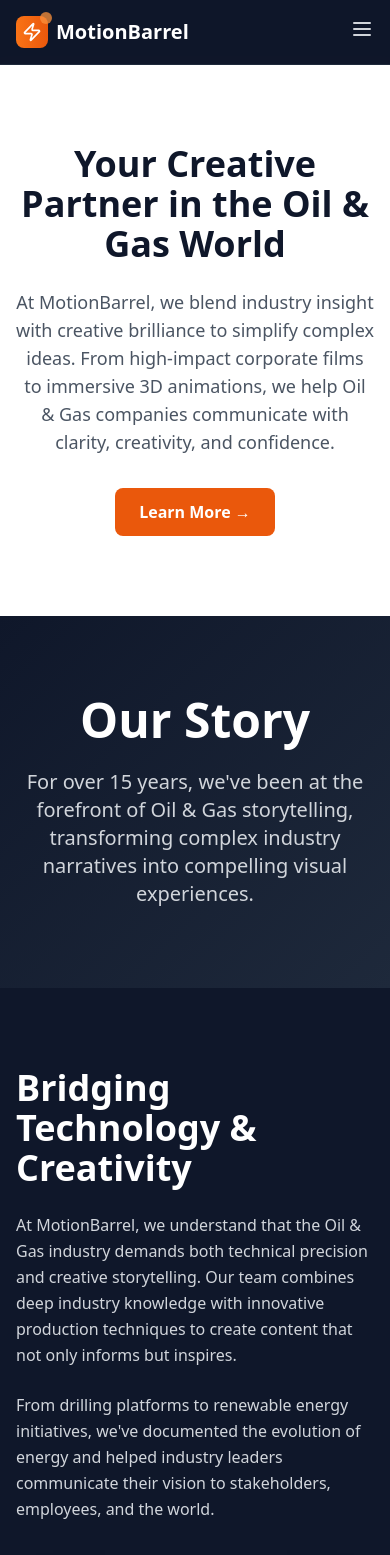
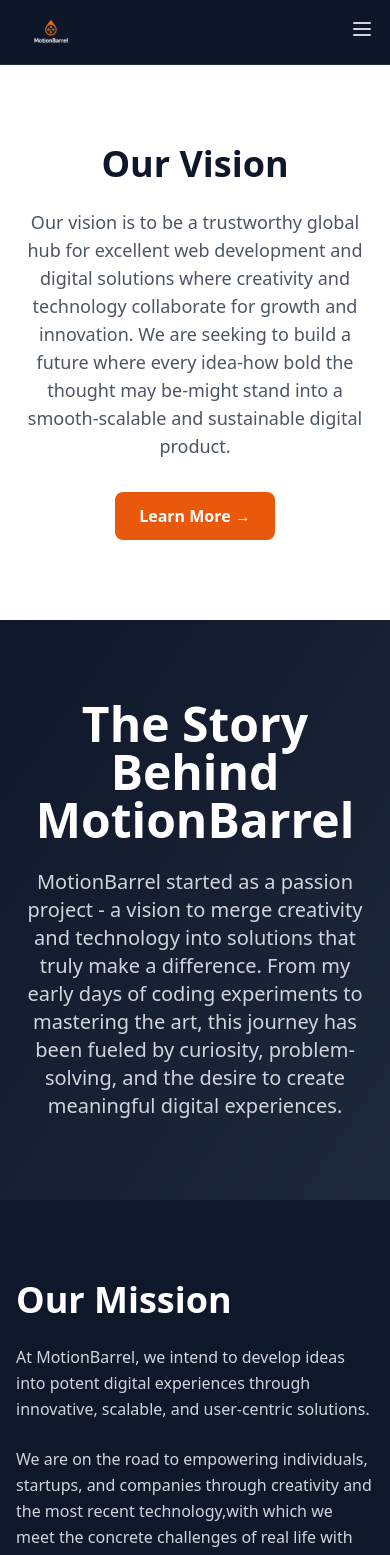
Before and after one commit to Anuj1212G/Motion_barrel, a React (Vite) app in the folder frontend/: page /about in a window 390 px wide. Shown: the top 1555 px of the page. Built offline with nearby package versions, Linux system fonts and the light colour scheme.

Commit message:
made new changes

```diff
--- a/frontend/index.html
+++ b/frontend/index.html
@@ -1,13 +1,16 @@
 <!doctype html>
 <html lang="en">
+
 <head>
   <meta charset="UTF-8" />
-    <link rel="icon" type="image/svg+xml" href="/vite.svg" />
+  <link rel="icon" type="image/png" href="/image/logo.png" />
   <meta name="viewport" content="width=device-width, initial-scale=1.0" />
   <title>MotionBarrel MERN Stack Website</title>
 </head>
+
 <body>
   <div id="root"></div>
   <script type="module" src="/src/main.jsx"></script>
 </body>
+
 </html>
--- a/frontend/src/components/Footer.jsx
+++ b/frontend/src/components/Footer.jsx
@@ -8,19 +8,16 @@
         <div className="grid grid-cols-1 md:grid-cols-4 gap-8">
           {/* Logo and Description */}
           <div className="col-span-1 md:col-span-2">
-            <Link to="/" className="flex items-center space-x-2 mb-4">
-              <div className="relative">
-                <div className="w-8 h-8 bg-gradient-to-r from-orange-500 to-orange-600 rounded-lg flex items-center justify-center">
-                  <Zap className="w-5 h-5 text-white" />
-                </div>
-                <div className="absolute -top-1 -right-1 w-3 h-3 bg-orange-400 rounded-full opacity-75"></div>
-              </div>
-              <span className="text-xl font-bold text-white">MotionBarrel</span>
+            <Link to="/" className="flex items-center space-x-3">
+              <img
+                src="/image/logo.png"
+                alt="MotionBarrel Logo"
+               className="h-12 sm:h-28 md:h-28 w-auto object-contain"
+              />
             </Link>
             <p className="text-gray-400 mb-6 max-w-md">
-              Where Technology Meets Creativity in Oil & Gas Storytelling.
-              We create compelling videos, animations, and digital experiences
-              designed to showcase your brand with impact.
+              Empowering Ideas Through Code and Creativity
+              At MotionBarrel, we craft seamless digital experiences using modern technology to turn bold ideas into powerful, scalable solutions. .
             </p>
             <div className="flex space-x-4">
               <a href="#" className="text-gray-400 hover:text-orange-500 transition-colors">
--- a/frontend/src/components/Navbar.jsx
+++ b/frontend/src/components/Navbar.jsx
@@ -23,15 +23,16 @@
       <div className="max-w-7xl mx-auto px-4 sm:px-6 lg:px-8">
         <div className="flex justify-between items-center h-16">
           {/* Logo */}
-          <Link to="/" className="flex items-center space-x-2">
-            <div className="relative">
-              <div className="w-8 h-8 bg-gradient-to-r from-orange-500 to-orange-600 rounded-lg flex items-center justify-center">
-                <Zap className="w-5 h-5 text-white" />
-              </div>
-              <div className="absolute -top-1 -right-1 w-3 h-3 bg-orange-400 rounded-full opacity-75"></div>
-            </div>
-            <span className="text-xl font-bold text-white">MotionBarrel</span>
-          </Link>
+      {/* Logo */}
+<Link to="/" className="flex items-center space-x-3">
+  <img
+    src="/image/logo.png"
+    alt="MotionBarrel Logo"
+    className="h-12 sm:h-28 md:h-28 w-auto object-contain"
+  />
+</Link>
+
+
 
           {/* Desktop Navigation */}
           <div className="hidden md:flex items-center space-x-8">
--- a/frontend/src/pages/About.jsx
+++ b/frontend/src/pages/About.jsx
@@ -56,7 +56,7 @@
               animate={{ opacity: 1, y: 0 }}
               transition={{ duration: 0.8 }}
             >
-              Your Creative Partner in the Oil & Gas World
+            Our Vision
             </motion.h1>
             <motion.p
               className="text-lg text-gray-600 max-w-3xl mx-auto mb-8"
@@ -64,9 +64,7 @@
               animate={{ opacity: 1, y: 0 }}
               transition={{ duration: 0.8, delay: 0.2 }}
             >
-              At MotionBarrel, we blend industry insight with creative brilliance to simplify complex ideas.
-              From high-impact corporate films to immersive 3D animations, we help Oil & Gas companies
-              communicate with clarity, creativity, and confidence.
+              Our vision is to be a trustworthy global hub for excellent web development and digital solutions where creativity and technology collaborate for growth and innovation. We are seeking to build a future where every idea-how bold the thought may be-might stand into a smooth-scalable and sustainable digital product.
             </motion.p>
             <motion.a
               href="/about"
@@ -91,7 +89,7 @@
               animate={{ opacity: 1, y: 0 }}
               transition={{ duration: 0.8 }}
             >
-              Our Story
+              The Story Behind MotionBarrel
             </motion.h1>
             <motion.p
               className="text-xl text-gray-300 max-w-3xl mx-auto"
@@ -99,8 +97,11 @@
               animate={{ opacity: 1, y: 0 }}
               transition={{ duration: 0.8, delay: 0.2 }}
             >
-              For over 15 years, we've been at the forefront of Oil & Gas storytelling,
-              transforming complex industry narratives into compelling visual experiences.
+              MotionBarrel started as a passion project - a vision to merge creativity and
+              technology into solutions that truly make a difference.
+              From my early days of coding experiments to mastering the art, this journey has
+              been fueled by curiosity, problem-solving, and the desire to create meaningful
+              digital experiences.
             </motion.p>
           </div>
         </section>
@@ -116,18 +117,16 @@
                 viewport={{ once: true }}
               >
                 <h2 className="text-4xl font-bold text-white mb-6">
-                  Bridging Technology & Creativity
+                  Our Mission
                 </h2>
                 <p className="text-gray-300 mb-6 leading-relaxed">
-                  At MotionBarrel, we understand that the Oil & Gas industry demands both technical
-                  precision and creative storytelling. Our team combines deep industry knowledge
-                  with innovative production techniques to create content that not only informs
-                  but inspires.
+                  At MotionBarrel, we intend to develop ideas into potent digital experiences
+                  through innovative, scalable, and user-centric solutions.
                 </p>
                 <p className="text-gray-300 leading-relaxed">
-                  From drilling platforms to renewable energy initiatives, we've documented the
-                  evolution of energy and helped industry leaders communicate their vision to
-                  stakeholders, employees, and the world.
+                  We are on the road to empowering individuals, startups, and companies through
+                  creativity and the most recent technology,with which we meet the concrete challenges
+                  of real life with precision, passion, and purpose.
                 </p>
               </motion.div>
 
@@ -170,18 +169,16 @@
               {timeline.map((item, index) => (
                 <motion.div
                   key={index}
-                  className={`relative flex items-center mb-12 ${
-                    index % 2 === 0 ? 'justify-start' : 'justify-end'
-                  }`}
+                  className={`relative flex items-center mb-12 ${index % 2 === 0 ? 'justify-start' : 'justify-end'
+                    }`}
                   initial={{ opacity: 0, y: 30 }}
                   whileInView={{ opacity: 1, y: 0 }}
                   transition={{ duration: 0.5, delay: index * 0.1 }}
                   viewport={{ once: true }}
                 >
                   <div
-                    className={`w-1/2 ${
-                      index % 2 === 0 ? 'pr-8 text-right' : 'pl-8 text-left'
-                    }`}
+                    className={`w-1/2 ${index % 2 === 0 ? 'pr-8 text-right' : 'pl-8 text-left'
+                      }`}
                   >
                     <div className="bg-slate-700 rounded-lg p-6">
                       <div className="text-orange-500 font-bold text-2xl mb-2">
--- a/frontend/src/pages/Home.jsx
+++ b/frontend/src/pages/Home.jsx
@@ -91,26 +91,27 @@
             transition={{ duration: 1, delay: 0.2 }}
           >
             <h1 className="text-5xl sm:text-6xl lg:text-7xl font-bold mb-6 text-white">
-              Where Technology
+             Empowering Ideas
               <br />
               <span className="bg-gradient-to-r from-orange-500 to-orange-600 bg-clip-text text-transparent">
-                Meets Creativity
+                Through Code
               </span>
               <br />
-              in Oil & Gas Storytelling.
+             and Creativity.
             </h1>
           </motion.div>
 
-          <motion.p
+           <motion.p
             className="text-xl sm:text-2xl text-gray-200 mb-12 max-w-3xl mx-auto leading-relaxed"
             initial={{ opacity: 0, y: 30 }}
             animate={{ opacity: 1, y: 0 }}
             transition={{ duration: 1, delay: 0.4 }}
           >
-            Videos, Animations, and Digital Experiences
+           At MotionBarrel,
             <br />
-            designed to showcase your brand with impact.
+            we craft seamless digital experiences using modern technology to turn bold ideas into powerful, scalable solutions.
           </motion.p>
+
 
           <motion.div
             className="flex flex-col sm:flex-row gap-6 justify-center items-center"
```
Also changed, not shown: frontend/public/image/logo.png (added). Lines whose indentation alone changed are shown as unchanged.
